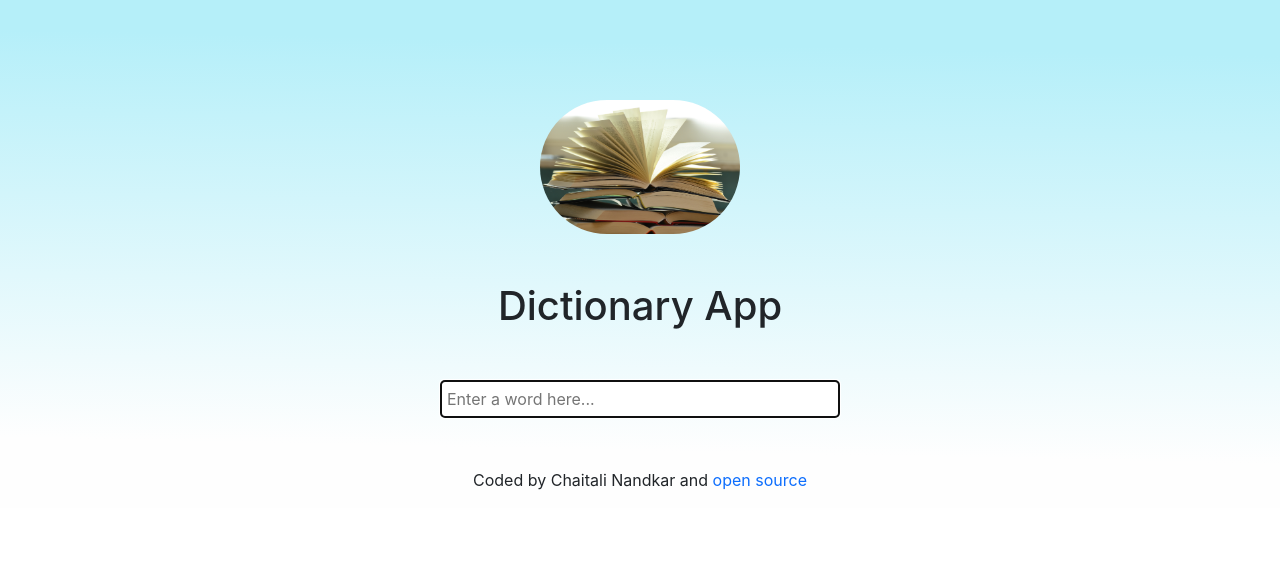
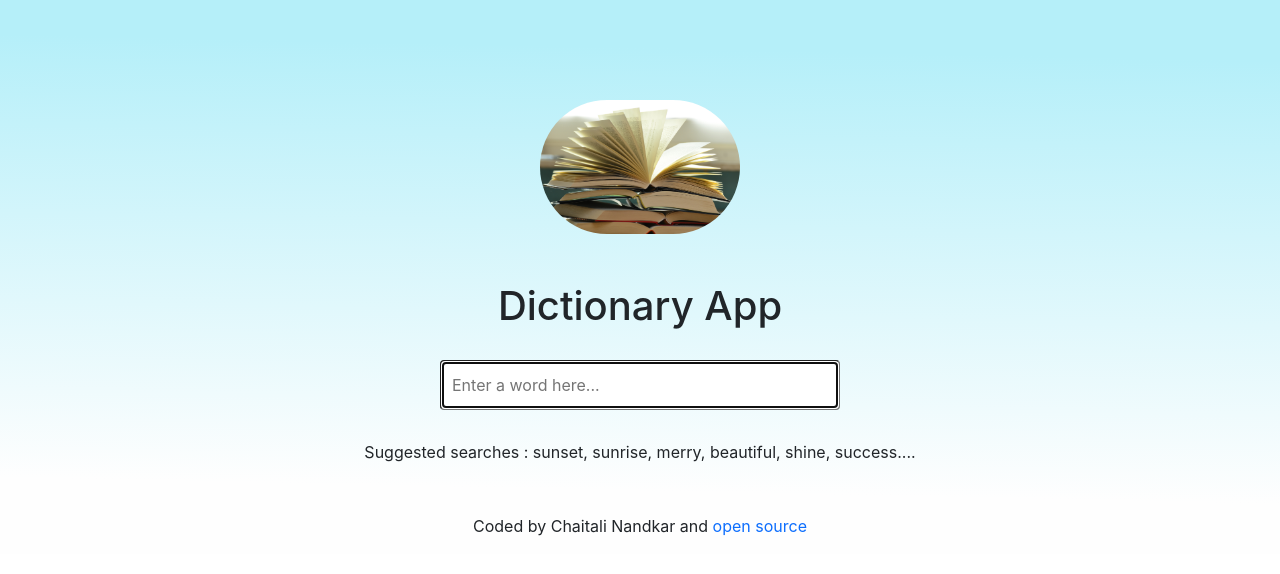
Before and after one commit to chaitalinandkar/react-dictionary-app, a React (Create React App) app: page / in a window 1280 px wide. Shown: the top 574 px of the page. Built offline with nearby package versions, Linux system fonts and the light colour scheme.

Commit message:
Styling the application

```diff
--- a/src/Dictionary.css
+++ b/src/Dictionary.css
@@ -1,7 +1,15 @@
 .Search-Engine {
   display: block;
-  margin: 50px auto;
+  margin: 30px auto;
   width: 400px;
-  padding: 5px;
+  height: 50px;
+  padding: 10px;
   border-radius: 4px
 }
+form{
+  display: block;
+  margin: 0 auto;
+  margin-top: 30px;
+  /* border: 2px solid rgb(0, 89, 137); */
+
+}
--- a/src/Dictionary.js
+++ b/src/Dictionary.js
@@ -27,9 +27,10 @@ export default function Dictionary() {
   return (
     <div className="Dictionary">
       <form onSubmit={search}>
-        <input type='text' placeholder="Enter a word here..." className="Search-Engine" autoFocus={true} onChange={handleKeywordChange}></input>
-        <Results result={result} />
+        <input type='search' placeholder="Enter a word here..." className="Search-Engine" autoFocus={true} onChange={handleKeywordChange}></input>
+        <p className="text-center ">Suggested searches : sunset, sunrise, merry, beautiful, shine, success....</p>
       </form>
+      <Results result={result} />
     </div>
   );
 }
--- a/src/PhoneticsAudio.js
+++ b/src/PhoneticsAudio.js
@@ -23,7 +23,7 @@ export default function PhoneticsAudio(props) {
       />
     </div>
   );
-  } {
+  } else{
       return null;
   }
 
--- a/src/PhoneticsText.js
+++ b/src/PhoneticsText.js
@@ -1,13 +1,18 @@
 import React from "react";
 
 export default function PhoneticsText(props) {
-
-  if (props.text) {
+  if (props.text.phonetics[1].text) {
   return (
     <div className="mt-3">
-      <h3>{props.text}</h3>
+      <h3>{props.text.phonetics[1].text}</h3>
     </div>
   );
+  } else if (props.text.phonetic.length > 0) {
+    return (
+      <div className="mt-3">
+        <h3>{props.text.phonetic}</h3>
+      </div>
+    );
   } else {
       return null;
   }
--- a/src/Results.js
+++ b/src/Results.js
@@ -26,7 +26,7 @@ export default function Results(props) {
            */}
 
           <PhoneticsAudio audio={props.result} />
-          <PhoneticsText text={props.result.phonetic} />
+          <PhoneticsText text={props.result} />
 
         </div>
 
```
